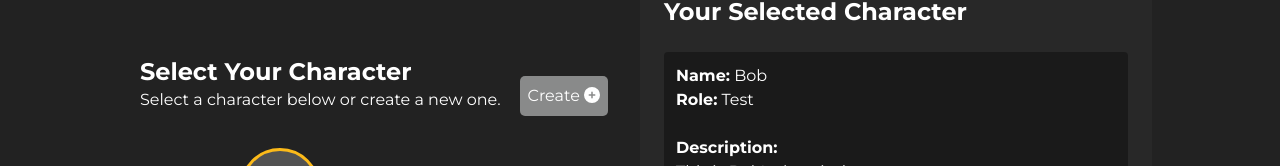
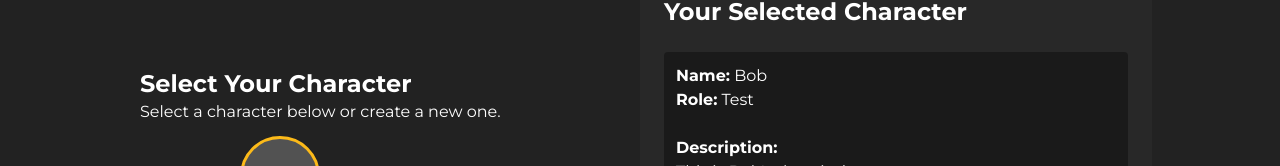
Before and after one commit to bcgov/ditp-showcase-creator-ui, a React (Create React App) app: page / in a window 1280 px wide. Shown: the part 164-330 px from the top of the page. Built offline with nearby package versions, Linux system fonts and the light colour scheme.

Commit message:
removed character button

```diff
--- a/src/react-modules/character-screen/CharacterScreen.js
+++ b/src/react-modules/character-screen/CharacterScreen.js
@@ -64,11 +64,6 @@ function CharacterScreen({
             </div>
             {/* ADD BUTTON */}
             <div className="ml-auto m-5">
-              <NewCharacterButton
-                showcaseJSON={showcaseJSON}
-                setShowcaseJSON={setShowcaseJSON}
-                setSelectedCharacter={setSelectedCharacter}
-              />
             </div>
           </div>
 
```
